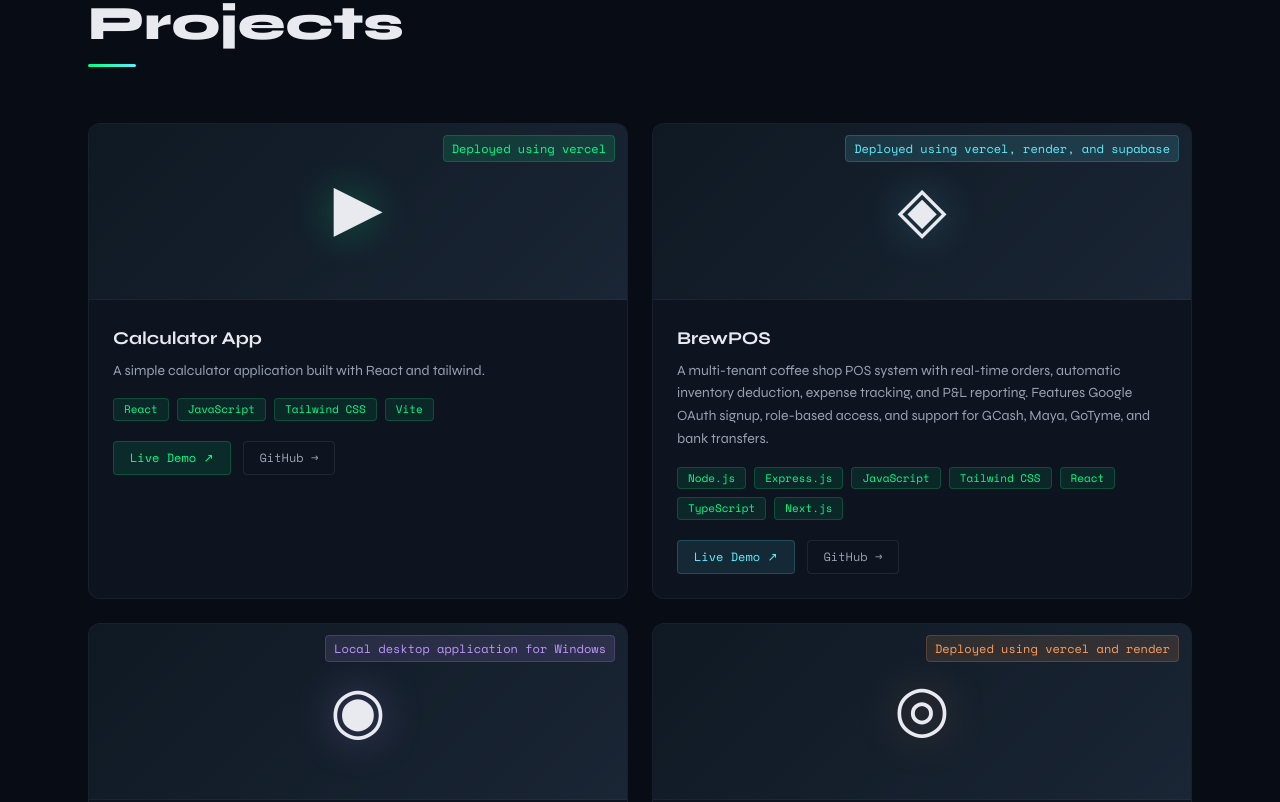
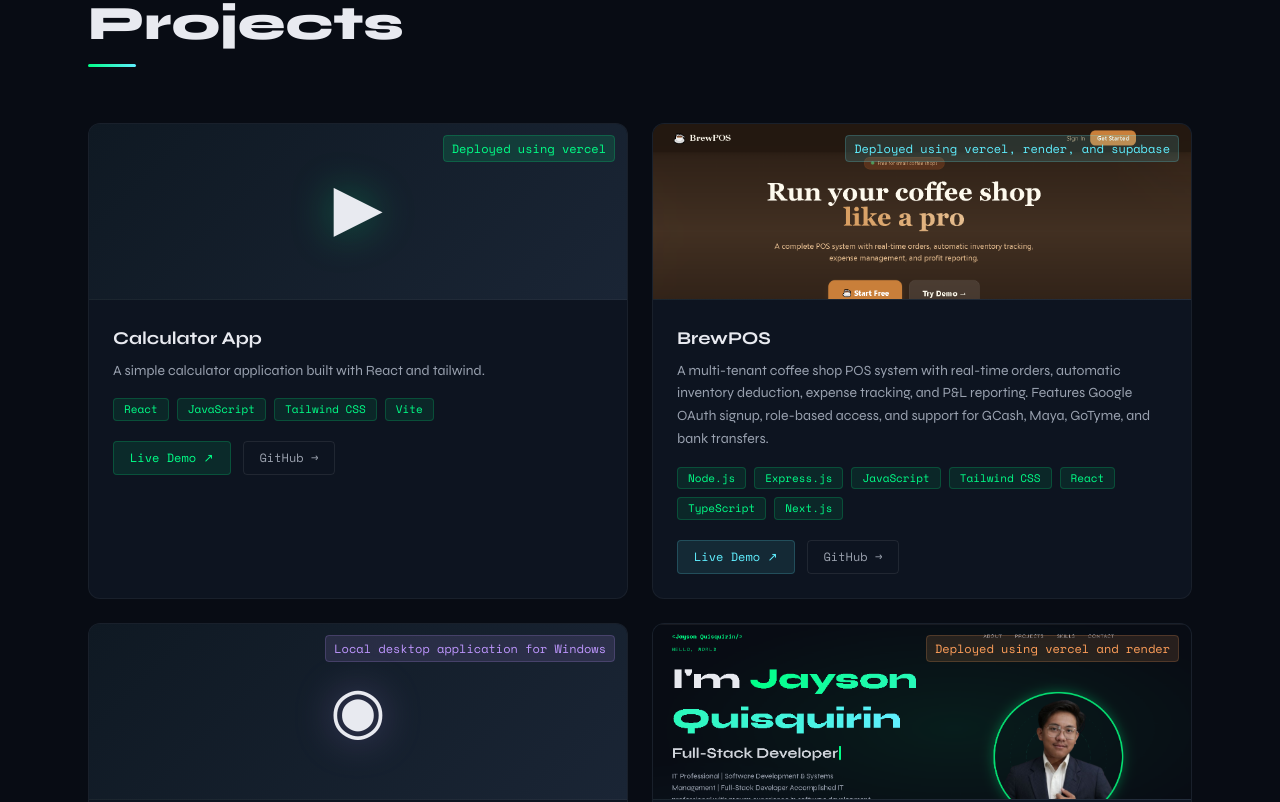
Before and after one commit to jaysonFullStackDev/My-PortFolio, a React (Vite) app: page / in a window 1280 px wide. Shown: the part 940-1742 px from the top of the page. Built offline with nearby package versions, Linux system fonts and the light colour scheme; no server answers.

Commit message:
Add preview images to deployed project cards

```diff
--- a/src/App.jsx
+++ b/src/App.jsx
@@ -26,6 +26,7 @@ const projects = [
     ],
     color: "#60efff",
     icon: "◈",
+    preview: "img/brewPOS landing page.PNG",
     stat: "Deployed using vercel, render, and supabase",
     live: "https://brewhq.vercel.app/",
     github: "https://github.com/jaysonFullStackDev/POS.git",
@@ -63,6 +64,7 @@ const projects = [
     ],
     color: "#ff9f5a",
     icon: "◎",
+    preview: "img/portfolio.PNG",
     stat: "Deployed using vercel and render",
     live: "https://jayson-quisquirin.vercel.app/",
     github: "https://github.com/jaysonFullStackDev/My-PortFolio.git",
@@ -504,7 +506,14 @@ function ProjectCard({ p, i }) {
       className="card-hover rounded-xl overflow-hidden fade-up"
       style={{ animationDelay: `${i * 0.1}s`, background: "#0d1420" }}
     >
-      <div className="project-img h-44 flex items-center justify-center">
+      <div className="project-img h-44 flex items-center justify-center relative overflow-hidden">
+        {p.preview ? (
+          <img
+            src={p.preview}
+            alt={p.title}
+            className="w-full h-full object-cover object-top"
+          />
+        ) : (
           <span
             style={{
               fontSize: 64,
@@ -515,6 +524,7 @@ function ProjectCard({ p, i }) {
           >
             {p.icon}
           </span>
+        )}
         <div className="absolute top-3 right-3">
           <span
             className="mono text-xs px-2 py-1 rounded"
```
Also changed, not shown: public/img/brewPOS landing page.PNG (added), public/img/portfolio.PNG (added). Lines whose indentation alone changed are shown as unchanged.
